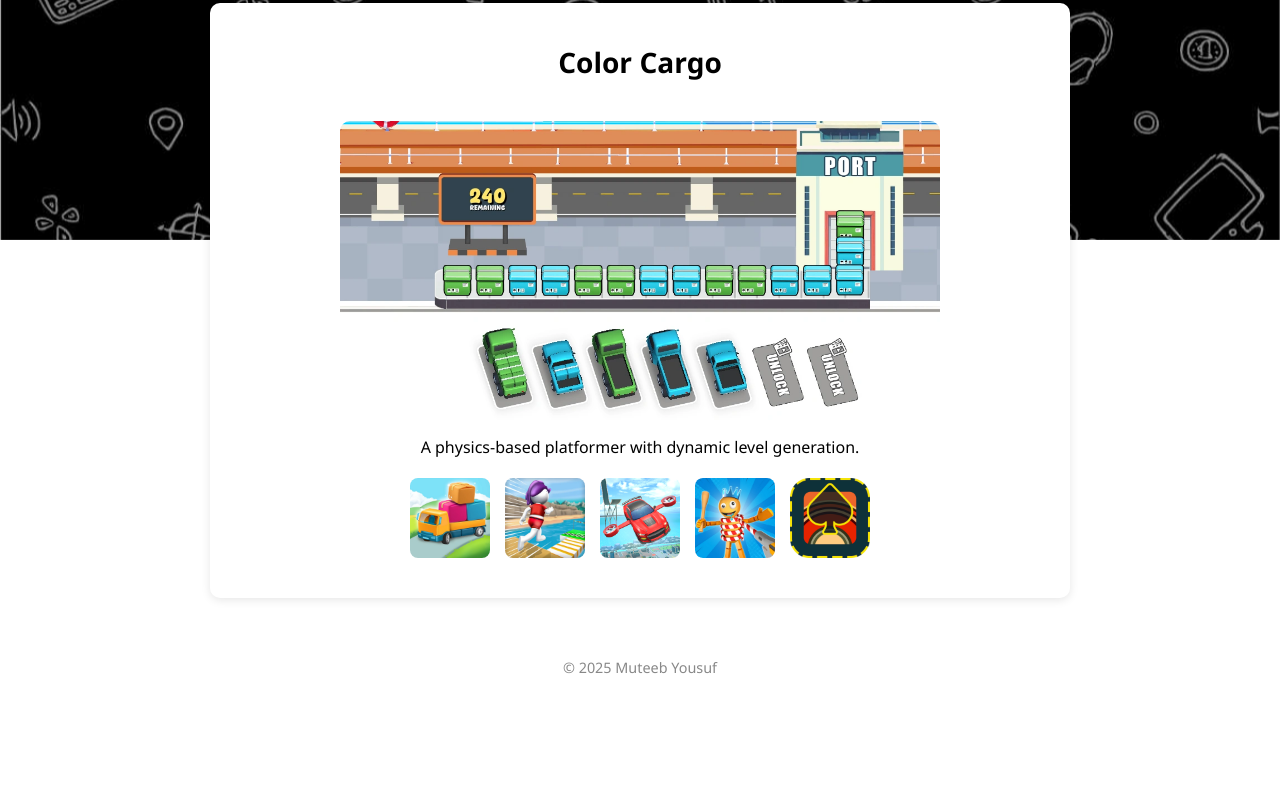
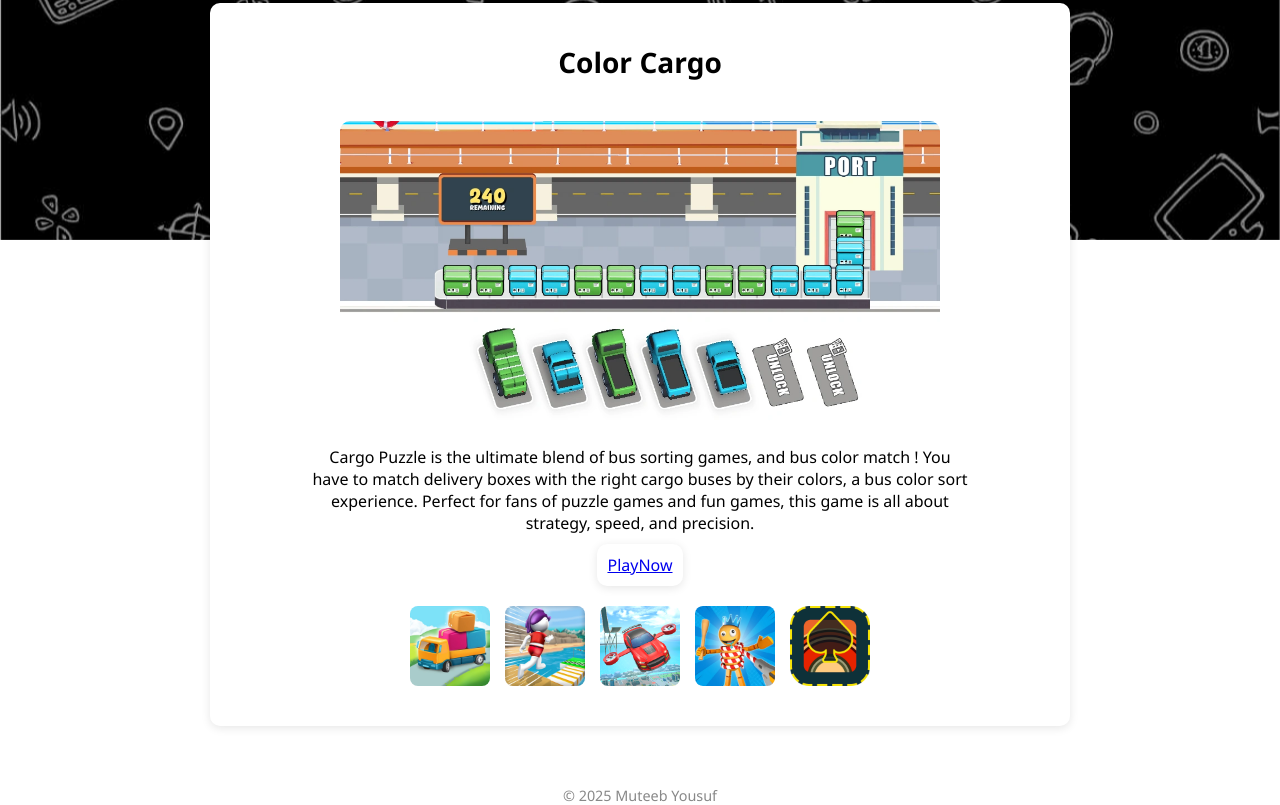
Before and after one commit to RapidFusion/rapidfusion.github.io, a plain HTML site: page index.html in a window 1280 px wide. Shown: the part 560-1365 px from the top of the page. Before the commit the page ends 1237 px from the top, so only its background shows below. Drawn offline with Linux system fonts and the light colour scheme.

Commit message:
new page

```diff
--- a/index.html
+++ b/index.html
@@ -65,6 +65,9 @@
      <div class="project-info">
         <p id="projectDesc">A physics-based platformer with dynamic level generation.</p>
      </div>
+	<div class="project-link">
+        <a id="projectLink" href="https://www.linkedin.com/in/itsmuteeb/" target="_blank" title="LinkedIn"><p>PlayNow</p> </a>
+     </div>
     </div>
 
 
--- a/script.js
+++ b/script.js
@@ -2,12 +2,13 @@
 const projects = [
   {
     title: "Color Cargo",
-    desc: "A physics-based platformer with dynamic level generation.",
+    desc: "Cargo Puzzle is the ultimate blend of bus sorting games, and bus color match ! You have to match delivery boxes with the right cargo buses by their colors, a bus color sort experience. Perfect for fans of puzzle games and fun games, this game is all about strategy, speed, and precision.",
+
     img: "assets/image-colorcargo.webp?q=tbn:ANd9GcT_cuympapAi8189Y1f_61rRbyB7-oKNDOK2Q&s?text=Alpha"
   },
   {
     title: "Epic StuntMan Run",
-    desc: "Multiplayer top-down shooter built in Unity using Netcode.",
+    desc: "Ready to test your speed, reflexes, and parkour run race skills? Jump into the ultimate 3D race where every second counts! Run, jump, swing, and climb through challenging tracks in this fun race filled with crazy obstacles course. This is not just any running game—it’s a high-energy epic race with fun challenges where only the fastest and smartest players make it to the finish line!",
     img: "assets/image-stuntman.webp?text=Beta"
   },
   {
@@ -17,12 +18,12 @@ const projects = [
   },
   {
     title: "Whip n Flip",
-    desc: "Experimental game loop mechanics in Unreal Engine 5.",
+    desc: "Be attentive, be alert, the ragdoll monsters and the brainrot are coming for you. Use different weapons to throw the rope at them, flip and smash them aside for your survival.",
     img: "assets/image-whipnflip.webp?text=Gamma"
   },
   {
     title: "Whist Game",
-    desc: "Experimental game loop mechanics in Unreal Engine 5.",
+    desc: "AlWest is an old card game full of fun, clubbing and passion governed by elaborate laws and rules. The AlWest game is one of the oldest and most famous card games in the world, from which it borrowed most of the card games currently prevalent, as it started in the eighteenth century to find its place in social events and a direct challenge between four players",
     img: "assets/image-whist.webp?text=Gamma"
   }
 ];
@@ -85,7 +86,7 @@ function showProject(index) {
     if (i < proj.desc.length) {
       desc.textContent += proj.desc.charAt(i);
       i++;
-      setTimeout(typeWriter, 20);
+      setTimeout(typeWriter, 5);
     }
   }
 
--- a/style.css
+++ b/style.css
@@ -121,6 +121,7 @@ box-shadow: 0 2px 8px rgba(0,0,0,0.1);
 /* Project text info */
 .project-info {
   margin-top: 15px;
+  padding : 10px 100px;
   text-align: center;
 }
 
@@ -150,6 +151,14 @@ box-shadow: 0 2px 8px rgba(0,0,0,0.1);
 .project-thumbnails img:hover {
   transform: scale(1.05);
   box-shadow: 0 2px 6px rgba(0,0,0,0.3);
+}
+
+.project-link{
+
+	background: white;
+	border-radius : 10px;
+	padding: 10px 10px;
+	box-shadow: 0 2px 10px rgba(0,0,0,0.1);
 }
 
 
```
